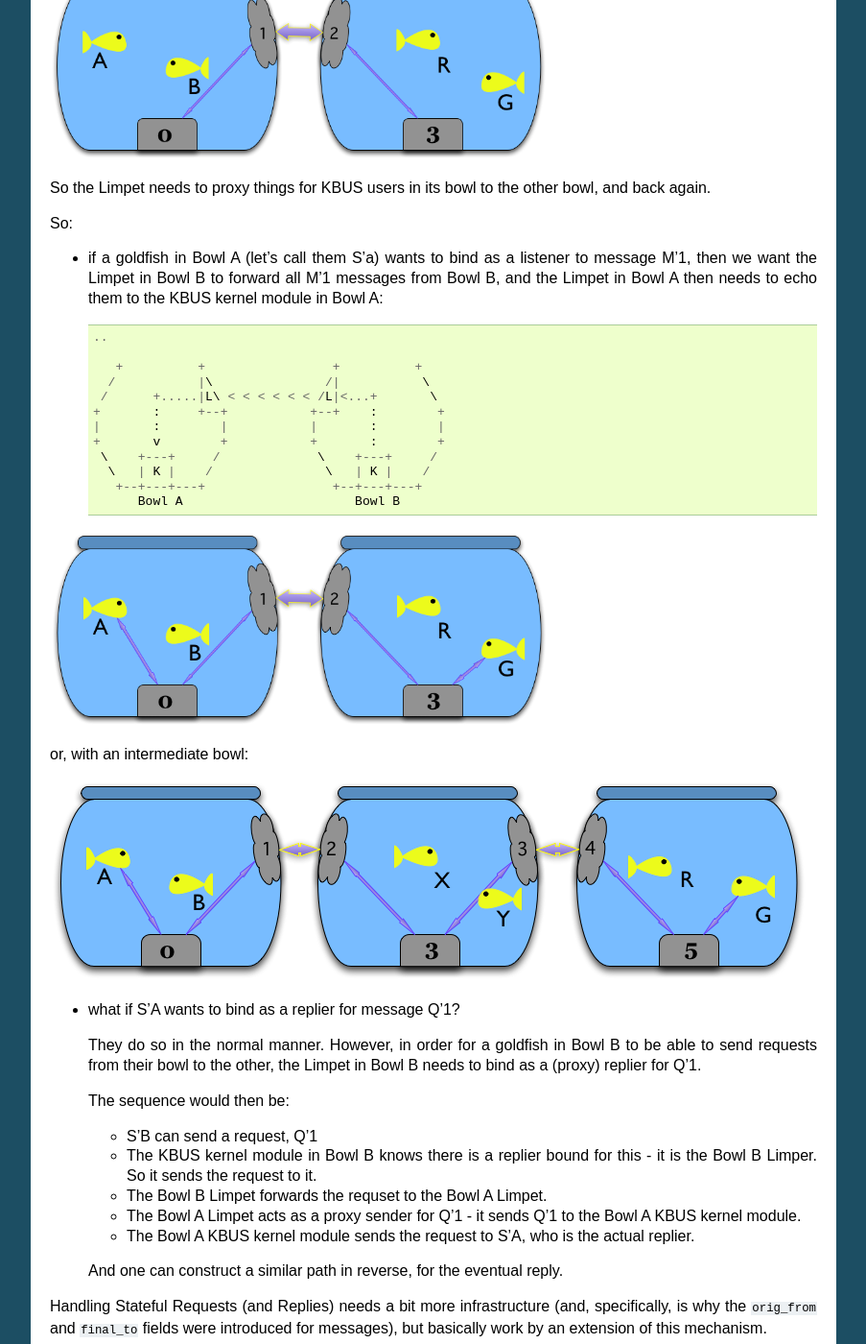
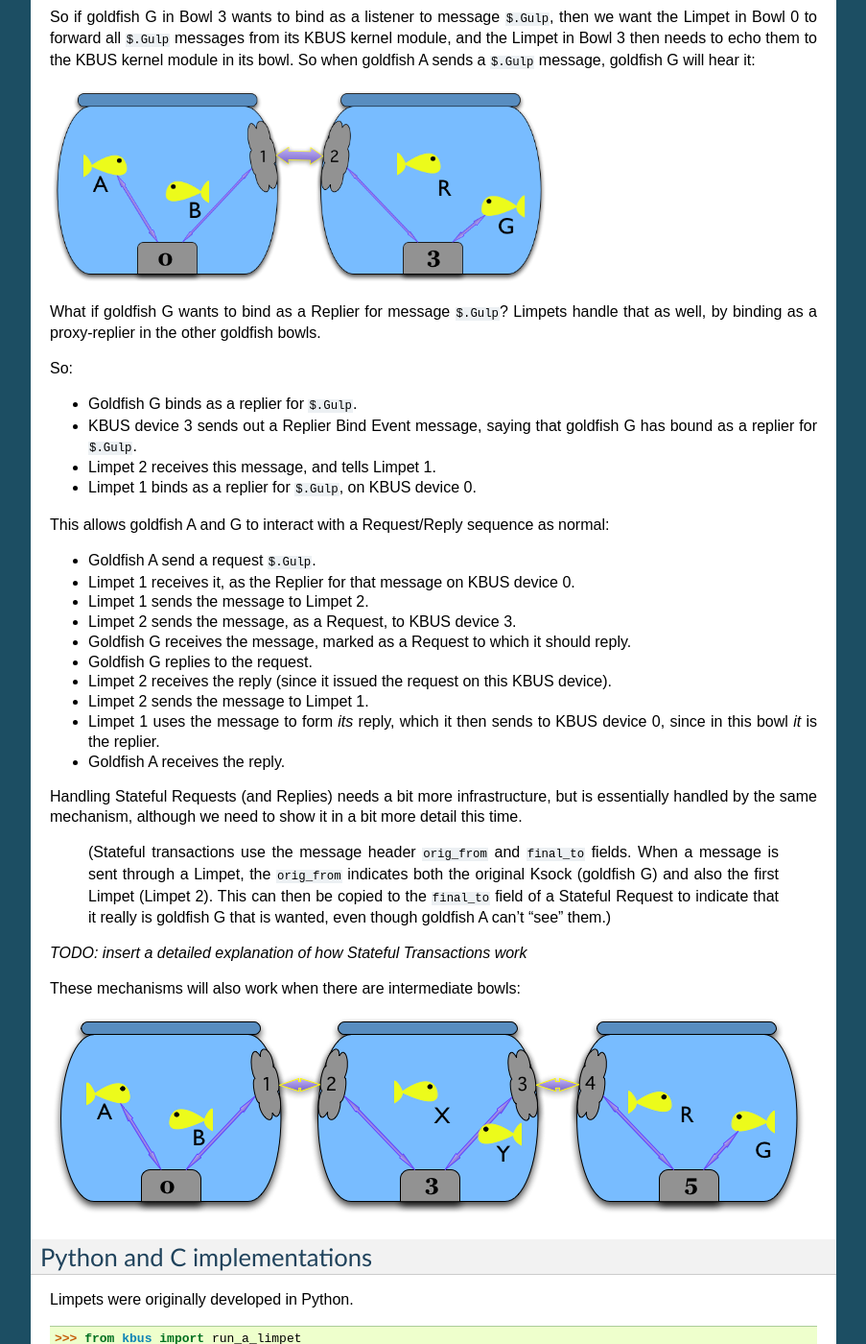
Before and after one commit to kynesim/kbus, a Sphinx documentation site: the page built from docs/limpet.txt, in a window 1280 px wide and 1400 px high, scrolled down 2355 px. Shown: the whole window at 96% size, without its empty margins (198-1101 px from the left). Built offline with Sphinx 7.4.7, drawn with Linux system fonts in a browser that asks for light colours; some of the changed text lies outside the part shown.

Commit message:
Update the "main" Limpet document, to remove the ASCII art and refer to the pictures instead.
--HG--
extra : convert_revision : svn%3A53f7ac7a-121e-11de-a074-998af0e899fe/trunk%40324

```diff
--- a/docs/limpet.txt
+++ b/docs/limpet.txt
@@ -113,21 +113,6 @@ communicate with the other using a simple laser communications link (so
 they're clever cyborg limpets), and each limpet can also communicate with its
 KBUS kernel module.
 
-::
-
-        ..
-
-           +          +                 +          +
-          /           |\               /|           \
-         /      +.....|L\ ~ ~ ~ ~ ~ ~ /L|....+       \
-        +       :     +--+           +--+    :        +
-        |       :        |           |       :        |
-        +       :        +           +       :        +
-         \    +---+     /             \    +---+     /
-          \   | K |    /               \   | K |    /
-           +--+---+---+                 +--+---+---+
-              Bowl A                       Bowl B
-
 .. image:: images/06_limpet_pair.png
    :width:  787px
    :height: 306px
@@ -136,59 +121,64 @@ KBUS kernel module.
 So the Limpet needs to proxy things for KBUS users in its bowl to the other
 bowl, and back again.
 
-So:
-
-* if a goldfish in Bowl A (let's call them S'a) wants to bind as a listener to
-  message M'1, then we want the Limpet in Bowl B to forward all M'1 messages
-  from Bowl B, and the Limpet in Bowl A then needs to echo them to the KBUS
-  kernel module in Bowl A::
-
-        ..
-
-           +          +                 +          +
-          /           |\               /|           \
-         /      +.....|L\ < < < < < < /L|<...+       \
-        +       :     +--+           +--+    :        +
-        |       :        |           |       :        |
-        +       v        +           +       :        +
-         \    +---+     /             \    +---+     /
-          \   | K |    /               \   | K |    /
-           +--+---+---+                 +--+---+---+
-              Bowl A                       Bowl B
+So if goldfish G in Bowl 3 wants to bind as a listener to message ``$.Gulp``,
+then we want the Limpet in Bowl 0 to forward all ``$.Gulp`` messages from its
+KBUS kernel module, and the Limpet in Bowl 3 then needs to echo them to the
+KBUS kernel module in its bowl. So when goldfish A sends a ``$.Gulp`` message,
+goldfish G will hear it:
 
 .. image:: images/07_A_talks_to_G.png
    :width:  787px
    :height: 307px
    :scale:  66
 
-or, with an intermediate bowl:
+What if goldfish G wants to bind as a Replier for message ``$.Gulp``? Limpets
+handle that as well, by binding as a proxy-replier in the other goldfish
+bowls.
+
+So:
+
+* Goldfish G binds as a replier for ``$.Gulp``.
+* KBUS device 3 sends out a Replier Bind Event message, saying that goldfish G
+  has bound as a replier for ``$.Gulp``.
+* Limpet 2 receives this message, and tells Limpet 1.
+* Limpet 1 binds as a replier for ``$.Gulp``, on KBUS device 0.
+
+This allows goldfish A and G to interact with a Request/Reply sequence as
+normal:
+
+* Goldfish A send a request ``$.Gulp``.
+* Limpet 1 receives it, as the Replier for that message on KBUS device 0.
+* Limpet 1 sends the message to Limpet 2.
+* Limpet 2 sends the message, as a Request, to KBUS device 3.
+* Goldfish G receives the message, marked as a Request to which it should
+  reply.
+* Goldfish G replies to the request.
+* Limpet 2 receives the reply (since it issued the request on this KBUS
+  device).
+* Limpet 2 sends the message to Limpet 1.
+* Limpet 1 uses the message to form *its* reply, which it then sends to
+  KBUS device 0, since in this bowl *it* is the replier.
+* Goldfish A receives the reply.
+
+Handling Stateful Requests (and Replies) needs a bit more infrastructure, but
+is essentially handled by the same mechanism, although we need to show it in a
+bit more detail this time.
+
+    (Stateful transactions use the message header ``orig_from`` and
+    ``final_to`` fields. When a message is sent through a Limpet, the
+    ``orig_from`` indicates both the original Ksock (goldfish G) and also
+    the first Limpet (Limpet 2). This can then be copied to the ``final_to``
+    field of a Stateful Request to indicate that it really is goldfish G that
+    is wanted, even though goldfish A can't "see" them.)
+
+*TODO: insert a detailed explanation of how Stateful Transactions work*
+
+These mechanisms will also work when there are intermediate bowls:
 
 .. image:: images/08_3_bowls.png
    :width:  790px
    :height: 210px
-
-* what if S'A wants to bind as a replier for message Q'1?
-
-  They do so in the normal manner. However, in order for a goldfish in Bowl B to
-  be able to send requests from their bowl to the other, the Limpet in Bowl B
-  needs to bind as a (proxy) replier for Q'1.
-
-  The sequence would then be:
-
-  * S'B can send a request, Q'1
-  * The KBUS kernel module in Bowl B knows there is a replier bound for this -
-    it is the Bowl B Limper. So it sends the request to it.
-  * The Bowl B Limpet forwards the requset to the Bowl A Limpet.
-  * The Bowl A Limpet acts as a proxy sender for Q'1 - it sends Q'1 to the
-    Bowl A KBUS kernel module.
-  * The Bowl A KBUS kernel module sends the request to S'A, who is the actual
-    replier.
-
-  And one can construct a similar path in reverse, for the eventual reply.
-
-Handling Stateful Requests (and Replies) needs a bit more infrastructure (and,
-specifically, is why the ``orig_from`` and ``final_to`` fields were introduced
-for messages), but basically work by an extension of this mechanism.
 
 Python and C implementations
 ----------------------------
```
